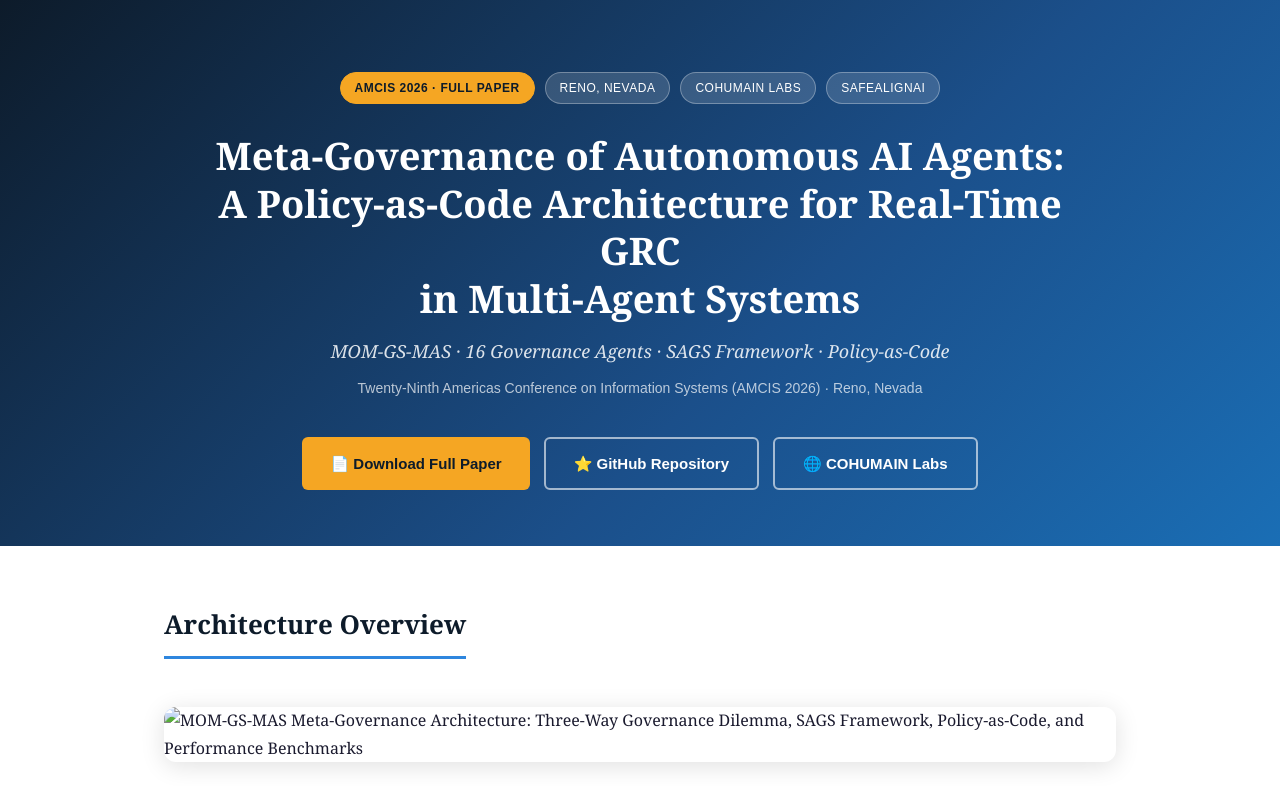
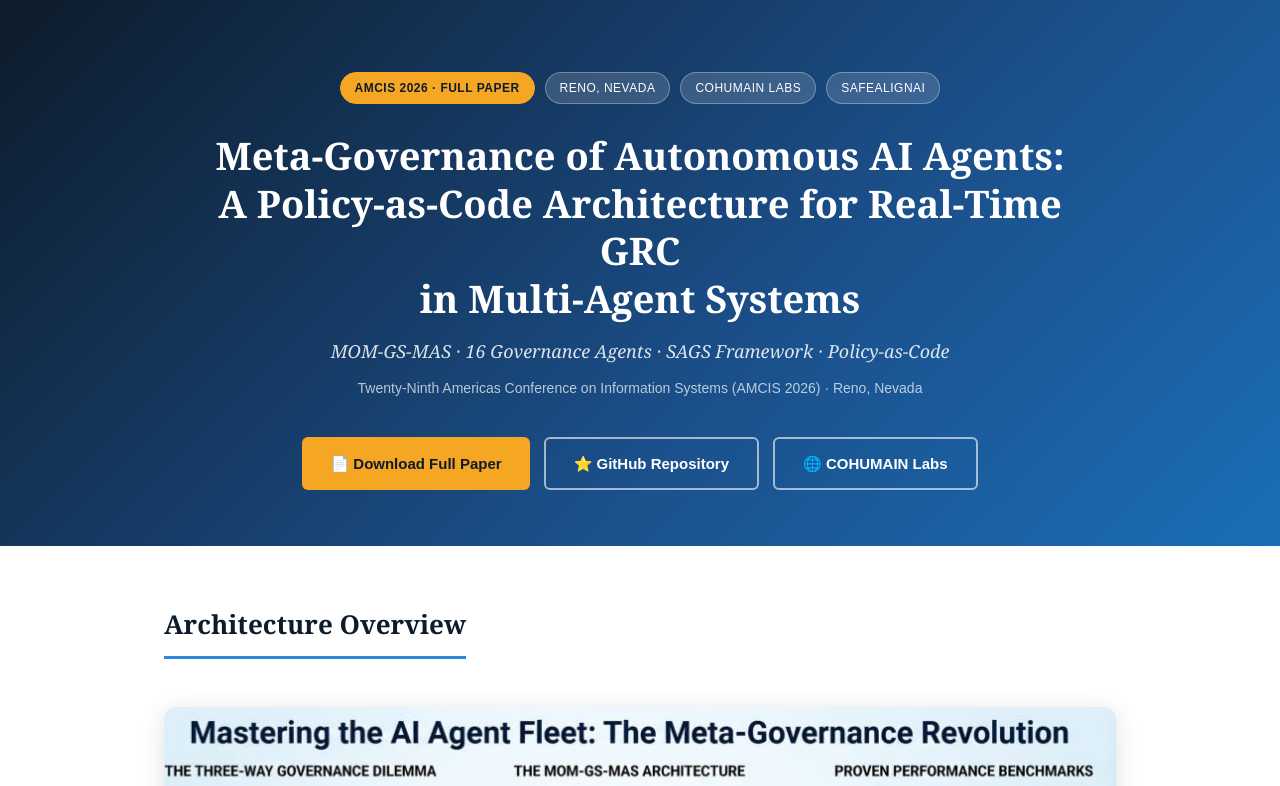
Before and after one commit to CoHumAInLabs/Policy-as-Code-Architecture-for-Real-Time-GRC-in-Multi-Agent-Systems-AMCIS-2026, a plain HTML site: page index.html in a window 1280 px wide. Shown: the top 786 px of the page. Drawn offline with Linux system fonts and the light colour scheme.

Commit message:
Update image paths in index.html

```diff
--- a/index.html
+++ b/index.html
@@ -6,7 +6,7 @@
   <meta name="description" content="Meta-Governance of Autonomous AI Agents: A Policy-as-Code Architecture for Real-Time GRC in Multi-Agent Systems. AMCIS 2026 Full Paper by COHUMAIN Labs." />
   <meta property="og:title" content="Meta-Governance of Autonomous AI Agents | AMCIS 2026" />
   <meta property="og:description" content="MOM-GS-MAS: 16 specialized governance agents achieving sub-100ms policy enforcement and 99.1% compliance at 1,000-agent fleet scale." />
-  <meta property="og:image" content="assets/Meta_Governance_by_COHUMAIN_Labs.jpg" />
+  <meta property="og:image" content="/Meta_Governance_by_COHUMAIN_Labs.jpg" />
   <title>Meta-Governance of Autonomous AI Agents | AMCIS 2026</title>
   <style>
     :root {
@@ -310,7 +310,7 @@
     <section>
       <h2>Architecture Overview</h2>
       <div class="infographic-wrap">
-        <img src="assets/Meta_Governance_by_COHUMAIN_Labs.jpg"
+        <img src="/Meta_Governance_by_COHUMAIN_Labs.jpg"
              alt="MOM-GS-MAS Meta-Governance Architecture: Three-Way Governance Dilemma, SAGS Framework, Policy-as-Code, and Performance Benchmarks" />
       </div>
     </section>
```
